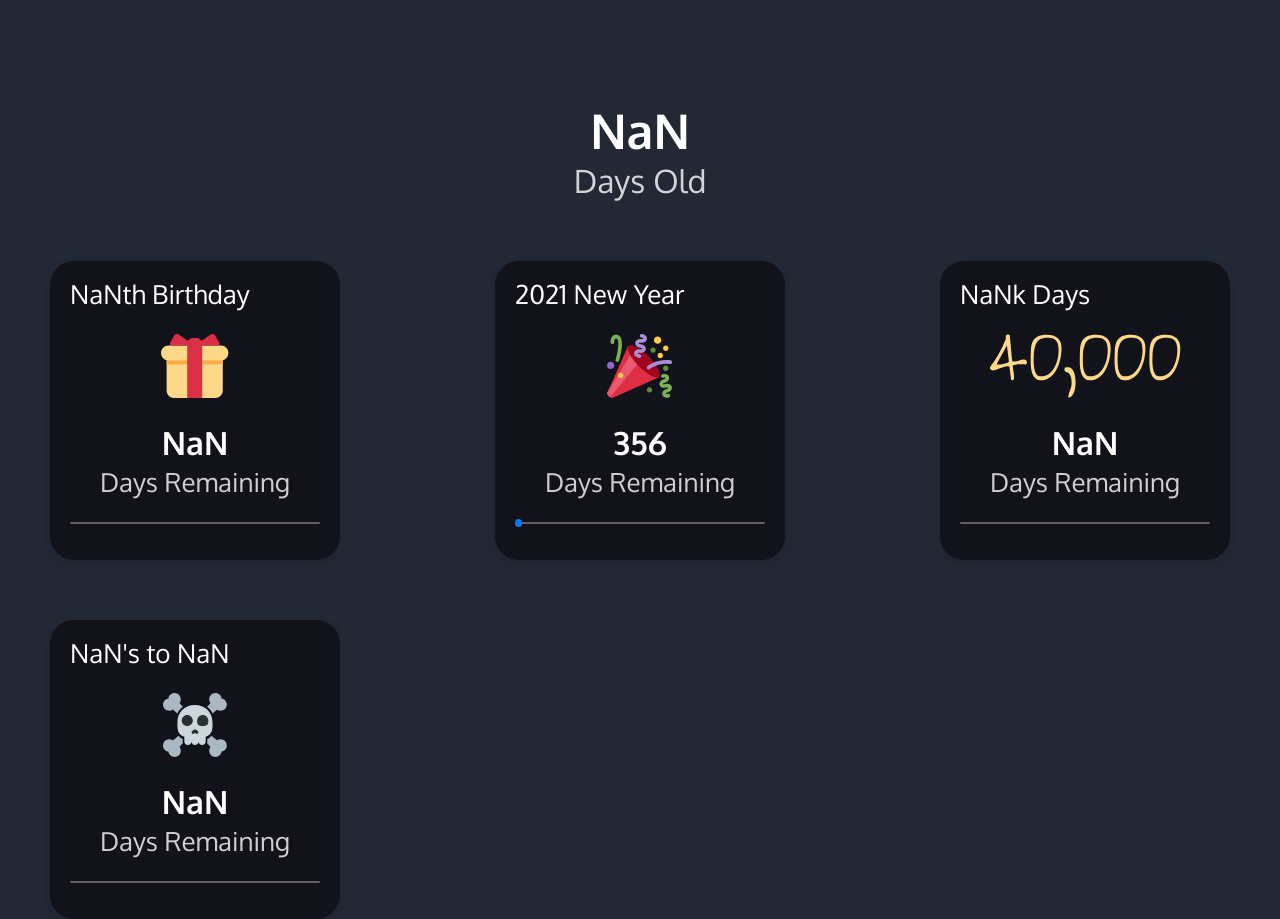
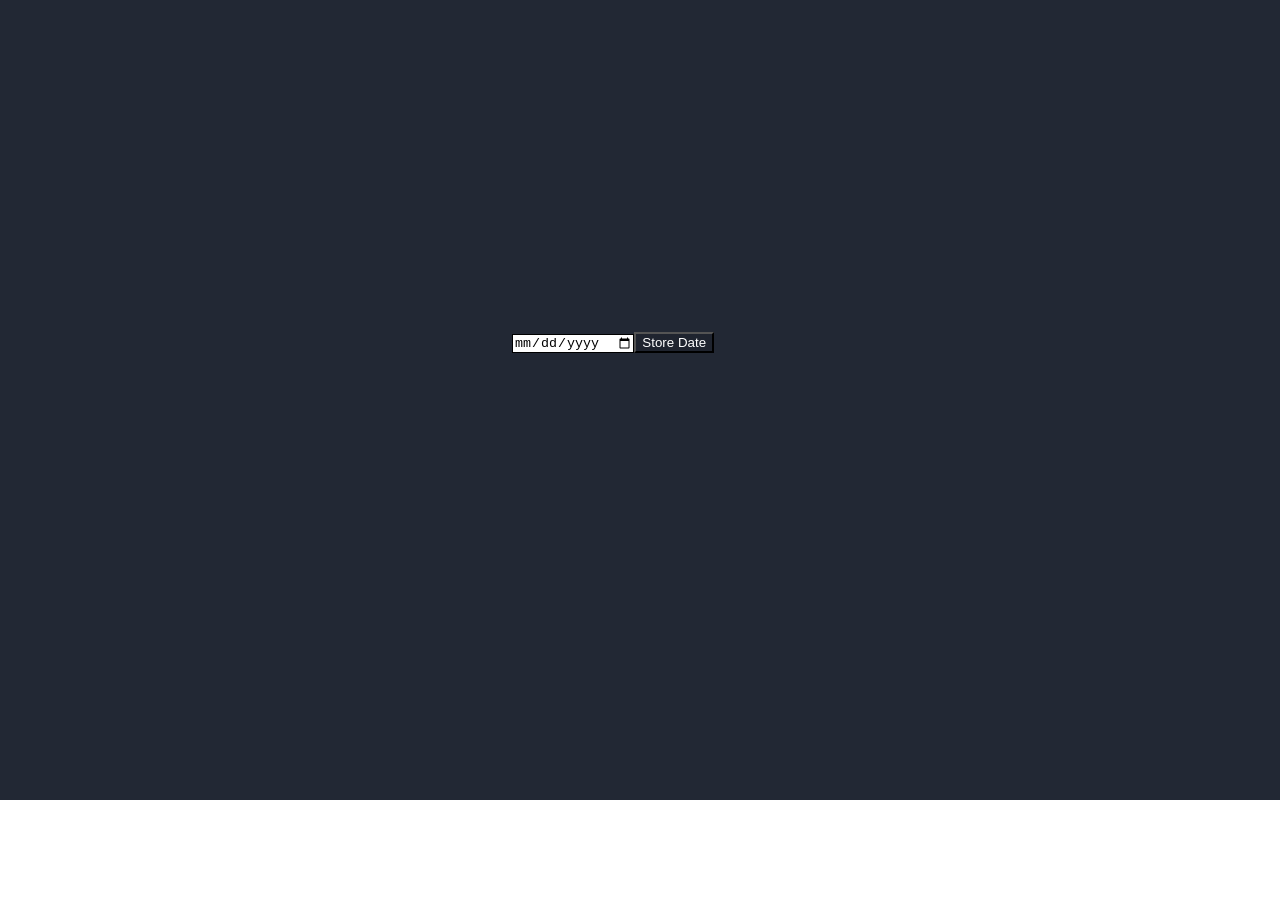
Before and after one commit to mtopo27/countdown, a React (Create React App) app: page / in a window 1280 px wide. After the commit the page ends 800 px from the top, so only its background shows below. Built offline with nearby package versions, Linux system fonts and the light colour scheme.

Commit message:
semi working with css fuckery

```diff
--- a/src/App.css
+++ b/src/App.css
@@ -24,6 +24,10 @@ body {
   color: white;
   overflow: none;
   text-align: center;
+}
+
+.fixer {
+  display: none;
 }
 
 
--- a/src/App.js
+++ b/src/App.js
@@ -39,9 +39,6 @@ class App extends React.Component {
     const [nextBigDay, decImage, daysToBigDay, percentDays] = util.daysOldData(userBday)
     const [currDec, nextDec, daysToDec, percentDec] = util.decData(userAges, userBday)
 
-
-    let {pageStatus} = this.state.hasDate
-
     const inputPage = (
       <div className="appContent">
       <TestInput>
@@ -54,8 +51,60 @@ class App extends React.Component {
       </div>
     )
 
-    const mainPage = (
-      <div className="appContent">
+    // const mainPage = (
+    //   <div className="appContent">
+    //   <HeroText>
+    //     <LifeCount>{userDaysOld}</LifeCount>
+    //     <LifeLabel>Days Old</LifeLabel>
+    //   </HeroText>
+
+    //   <CardGrid>
+    //     <Card
+    //       title={`${userAges + 1}th Birthday`}
+    //       image={require('./images/birthday.svg')}
+    //       data={daysToBday}
+    //       label="Days Remaining"
+    //       barWidth={percentBday} />
+
+    //     <Card
+    //       title={`${moment().add(1, 'years').format("YYYY")} New Year`}
+    //       image={require('./images/newYear.svg')}
+    //       data={util.daysToYear}
+    //       label="Days Remaining"
+    //       barWidth={util.percentYear} />
+
+    //     <Card
+    //       title={`${nextBigDay/1000}k Days`}
+    //       image={decImage}
+    //       data={daysToBigDay}
+    //       label="Days Remaining"
+    //       barWidth={percentDays} />
+
+    //     <Card
+    //       title={`${currDec}'s to ${nextDec}`}
+    //       image={require('./images/death.svg')}
+    //       data={daysToDec}
+    //       label="Days Remaining"
+    //       barWidth={percentDec} />
+    //   </CardGrid>
+    // </div>
+    // )
+
+
+      return (
+        <div className="appContent">
+
+        <div className={`${!this.state.hasDate ? '' : 'fixer'}`}>
+        <TestInput>
+        <input
+          type="date"
+          onChange={this.handleChange} >
+        </input>
+        <button onClick={this.handleClick}>Store Date</button>
+        </TestInput>
+        </div>
+
+        <div className={`${this.state.hasDate ? '' : 'fixer'}`}>
       <HeroText>
         <LifeCount>{userDaysOld}</LifeCount>
         <LifeLabel>Days Old</LifeLabel>
@@ -67,35 +116,30 @@ class App extends React.Component {
           image={require('./images/birthday.svg')}
           data={daysToBday}
           label="Days Remaining"
-          width={percentBday} />
+          barWidth={percentBday} />
 
         <Card
           title={`${moment().add(1, 'years').format("YYYY")} New Year`}
           image={require('./images/newYear.svg')}
           data={util.daysToYear}
           label="Days Remaining"
-          width={util.percentYear} />
+          barWidth={util.percentYear} />
 
         <Card
           title={`${nextBigDay/1000}k Days`}
           image={decImage}
           data={daysToBigDay}
           label="Days Remaining"
-          width={percentDays} />
+          barWidth={percentDays} />
 
         <Card
           title={`${currDec}'s to ${nextDec}`}
           image={require('./images/death.svg')}
           data={daysToDec}
           label="Days Remaining"
-          width={percentDec} />
-      </CardGrid>
-    </div>
-    )
-
-
-      return (
-         <div> {this.state.hasDate ? inputPage : mainPage} </div>
+          barWidth={percentDec} />
+      </CardGrid></div>
+      </div>
       )
     }
 
--- a/src/components/card.js
+++ b/src/components/card.js
@@ -17,7 +17,7 @@ const Card = props => (
       <CardData>{props.data}</CardData>
       <DataLabel>{props.label}</DataLabel>
     </div>
-    <BarGraph width={props.width}>
+    <BarGraph barWidth={props.barWidth}>
       <div />
     </BarGraph>
   </CardContainer>
@@ -71,7 +71,7 @@ const BarGraph = styled.div`
   div {
     position: absolute;
     background-color: #0578F2;
-    width: ${(props) => props.width}%;
+    width: ${(props) => props.barWidth}%;
     height: 8px;
     border-radius: 20px;
     animation: Grow 3s 0.2s forwards cubic-bezier(0.2, 0.8, 0.2, 1);
--- a/src/util.js
+++ b/src/util.js
@@ -11,20 +11,19 @@ function percenting(a, b) {
   return 100 - ((a/b) * 100)
 }
 
-
-// Get the age, date of last and next birthday, days to next birthday, and % of year age finished
-
+//
 export const bDayData = function(userBorn, userBday) {
   var currAge = Math.floor(moment().diff(userBorn, 'years', true));
   var prevBday = moment(userBday).add(currAge, 'years', true);
   var nextBday = moment(userBday).add(currAge + 1, 'years', true);
   var daysToBday = nextBday.diff(moment(), 'days');
   var totalBday = nextBday.diff(prevBday, 'days');
-  var percentBday = percenting(daysToBday, totalBday)
+  // var percentBday = percenting(daysToBday, totalBday)
+  var percentBday = 100 - ((daysToBday/totalBday) * 100)
   return [daysToBday, percentBday]
 }
-const [currAge, prevBday] = bDayData(moment("1995-06-24"), "1995-06-24")
-
+const [currAge, percentBday] = bDayData(moment("1995-06-24"), "1995-06-24")
+console.log(percentBday)
 // Get jan 1 date of respective years, days from 'now' to next year, and the percent of the year finished
 export const thisYear = moment().startOf('year')
 export const nextYear = moment().startOf('year').add(1, 'years')
```
Also changed, not shown: src/components/dateinput.js (deleted, +0 -21 lines).
